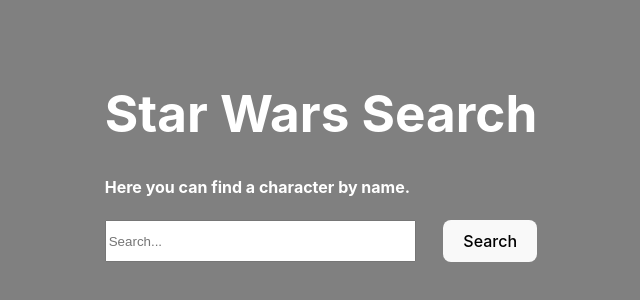
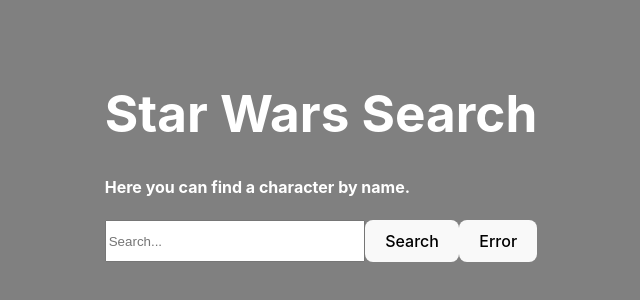
Before and after one commit to kagapitova/kagapitova-REACT2023Q4, a React (Vite) app: page / in a window 1280 px wide. Shown: the part 244-544 px from the top of the page, without its empty margins (319-959 px from the left). Built offline with nearby package versions, Linux system fonts and the light colour scheme.

Commit message:
feat: error btn

```diff
--- a/src/Search.tsx
+++ b/src/Search.tsx
@@ -31,6 +31,14 @@ class Search extends Component<SearchProps, SearchState> {
     this.props.onSearch(trimmedSearchTerm);
   };
 
+  throwErrorAndLog = () => {
+    try {
+      throw new Error("This is an example error message.");
+    } catch (error) {
+      console.error(error);
+    }
+  };
+
   render() {
     return (
       <div className={styles.container}>
@@ -42,6 +50,7 @@ class Search extends Component<SearchProps, SearchState> {
           onChange={(e) => this.setState({ searchTerm: e.target.value })}
         />
         <button onClick={this.handleSearch}>Search</button>
+        <button onClick={this.throwErrorAndLog}>Error</button>
       </div>
     );
   }
```
